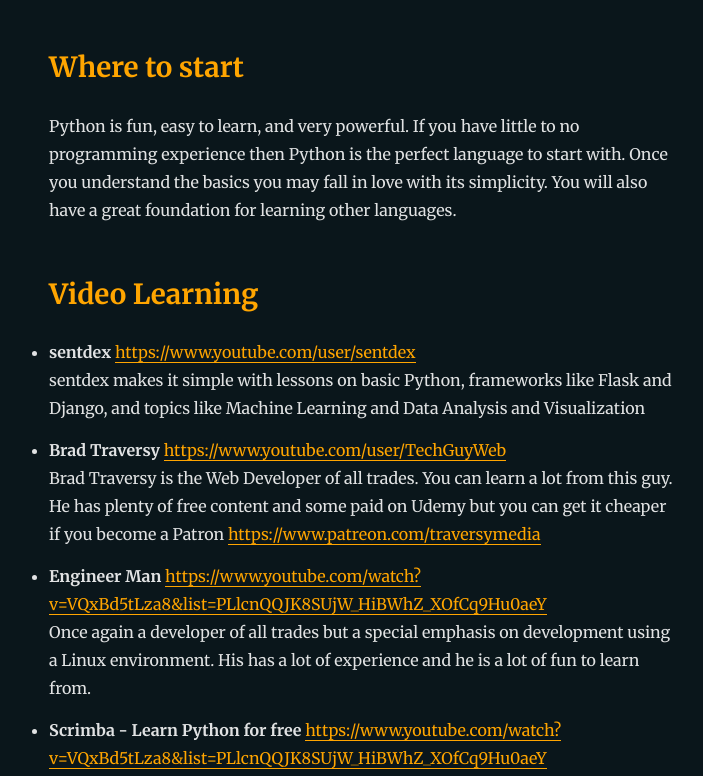
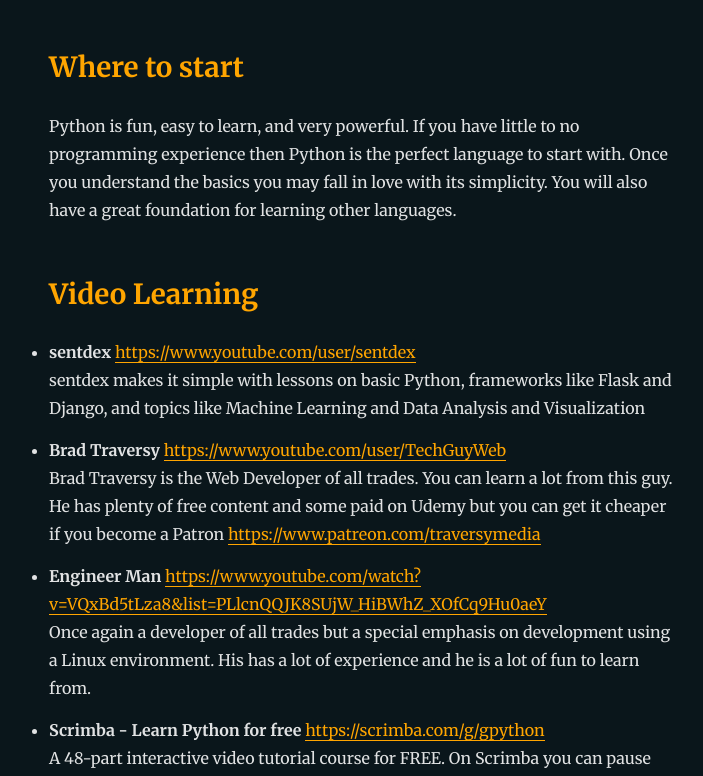
Before and after one commit to bbenkert/codemunchio, a Gatsby site: page /Python%20/ in a window 1280 px wide. Shown: the part 170-946 px from the top of the page, without its empty margins (276-979 px from the left). Built offline with nearby package versions, Linux system fonts and the light colour scheme; Gatsby itself is replaced by a stand-in of ours; some packages are replaced by stand-ins of ours.

Commit message:
Corrected URL for Scrimba

```diff
--- a/content/blog/Python /index.md
+++ b/content/blog/Python /index.md
@@ -12,7 +12,7 @@
 - <strong>sentdex</strong> https://www.youtube.com/user/sentdex <br/> sentdex makes it simple with lessons on basic Python, frameworks like Flask and Django, and topics like Machine Learning and Data Analysis and Visualization
 - <strong>Brad Traversy</strong> https://www.youtube.com/user/TechGuyWeb<br/>Brad Traversy is the Web Developer of all trades.  You can learn a lot from this guy.  He has plenty of free content and some paid on Udemy but you can get it cheaper if you become a Patron https://www.patreon.com/traversymedia
 - <strong>Engineer Man</strong> https://www.youtube.com/watch?v=VQxBd5tLza8&list=PLlcnQQJK8SUjW_HiBWhZ_XOfCq9Hu0aeY<br> Once again a developer of all trades but a special emphasis on development using a Linux environment. His has a lot of experience and he is a lot of fun to learn from.
-- <strong>Scrimba - Learn Python for free</strong> https://www.youtube.com/watch?v=VQxBd5tLza8&list=PLlcnQQJK8SUjW_HiBWhZ_XOfCq9Hu0aeY<br> A 48-part interactive video tutorial course for FREE. On Scrimba you can pause the videos and modify the code right there on the video. It's actually really amazing!
+- <strong>Scrimba - Learn Python for free</strong> https://scrimba.com/g/gpython<br> A 48-part interactive video tutorial course for FREE. On Scrimba you can pause the videos and modify the code right there on the video. It's actually really amazing!
 
 ## Websites
 - https://www.learnpython.org
```
